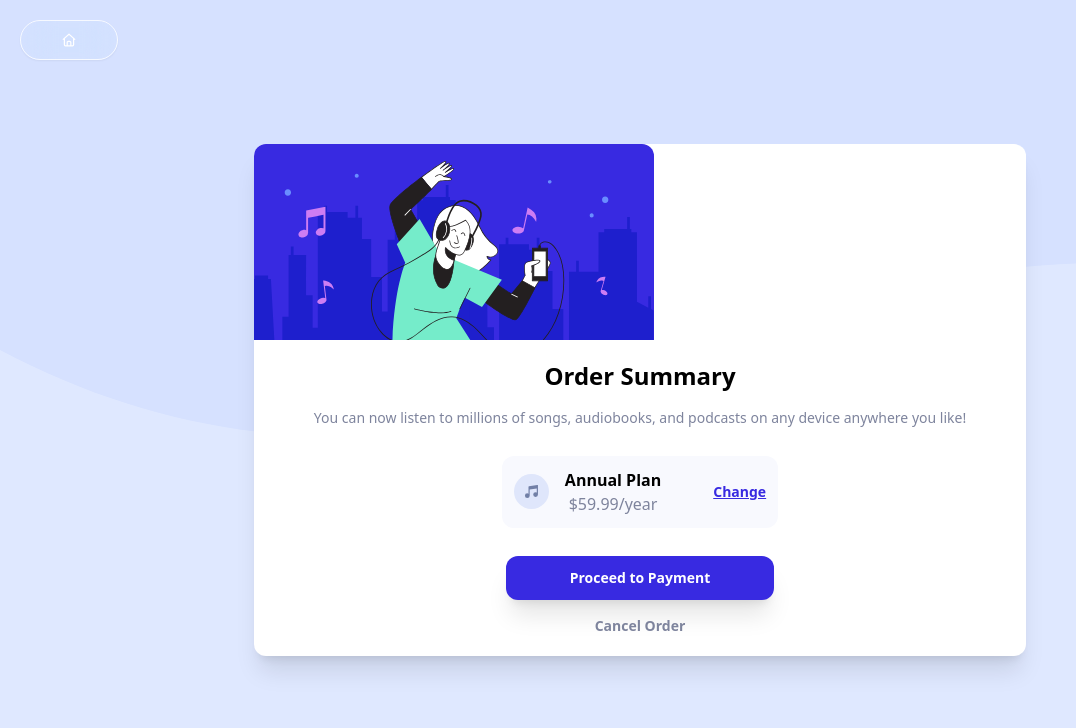
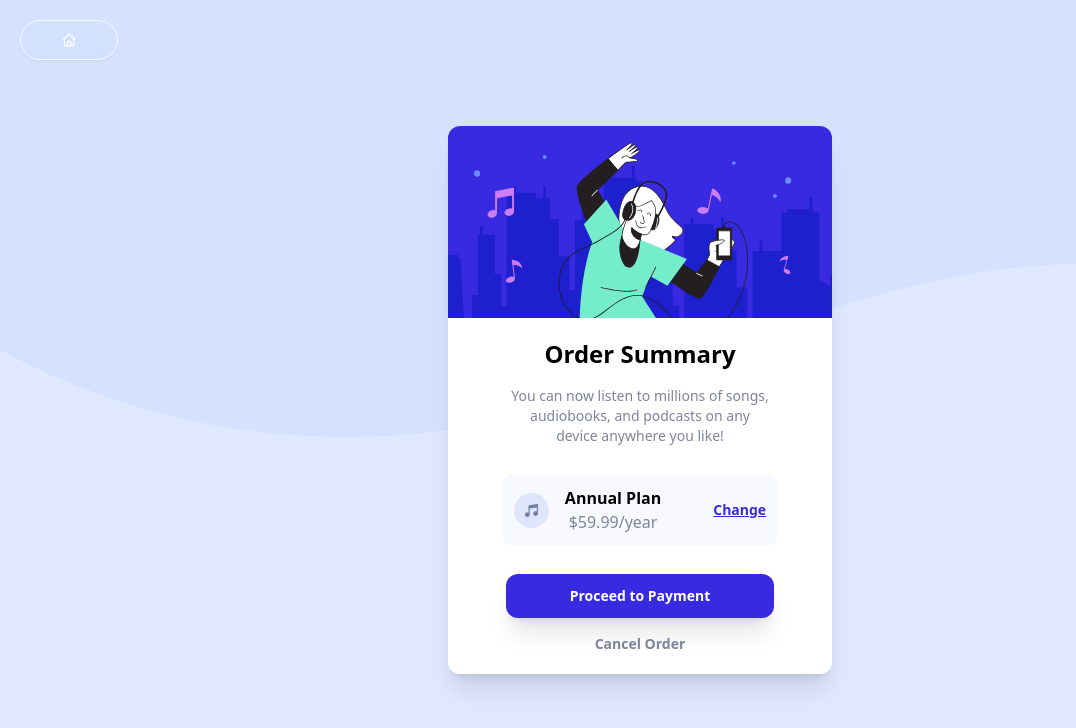
Before and after one commit to spencerattick/styling-showcase, a Next.js app: page /cards/order-summary in a window 1280 px wide. Shown: the top 728 px of the page, without its empty margins (0-1076 px from the left). Built offline with nearby package versions, Linux system fonts and the light colour scheme.

Commit message:
complete order summary

```diff
--- a/src/app/cards/order-summary/page.tsx
+++ b/src/app/cards/order-summary/page.tsx
@@ -3,14 +3,17 @@ import Image from "next/image";
 export default function OrderSummary() {
   return (
     <div className="min-h-screen bg-[url(/pattern-background-desktop.svg)] bg-no-repeat flex justify-center items-center bg-[#dfe8ff]">
-      <div className="bg-white rounded-xl shadow-xl mx-60">
-        <Image
-          src="/illustration-hero.svg"
-          width={400}
-          height={100}
-          alt="illustration of a person listening to music and dancing"
-          className="rounded-t-xl"
-        />
+      <div className="bg-white rounded-xl shadow-xl max-w-sm">
+
+        <div className="relative w-full h-48">
+          <Image
+            src="/illustration-hero.svg"
+            fill
+            alt="illustration of a person listening to music and dancing"
+            className="rounded-t-xl object-cover"
+          />
+        </div>
+
         <div className="flex flex-col gap-4 items-center text-center p-5">
           <h1 className="font-black text-2xl">Order Summary</h1>
           <p className="text-[#7e849d] text-sm px-10">
```
Also changed, not shown: public/order-summary.png (added).
